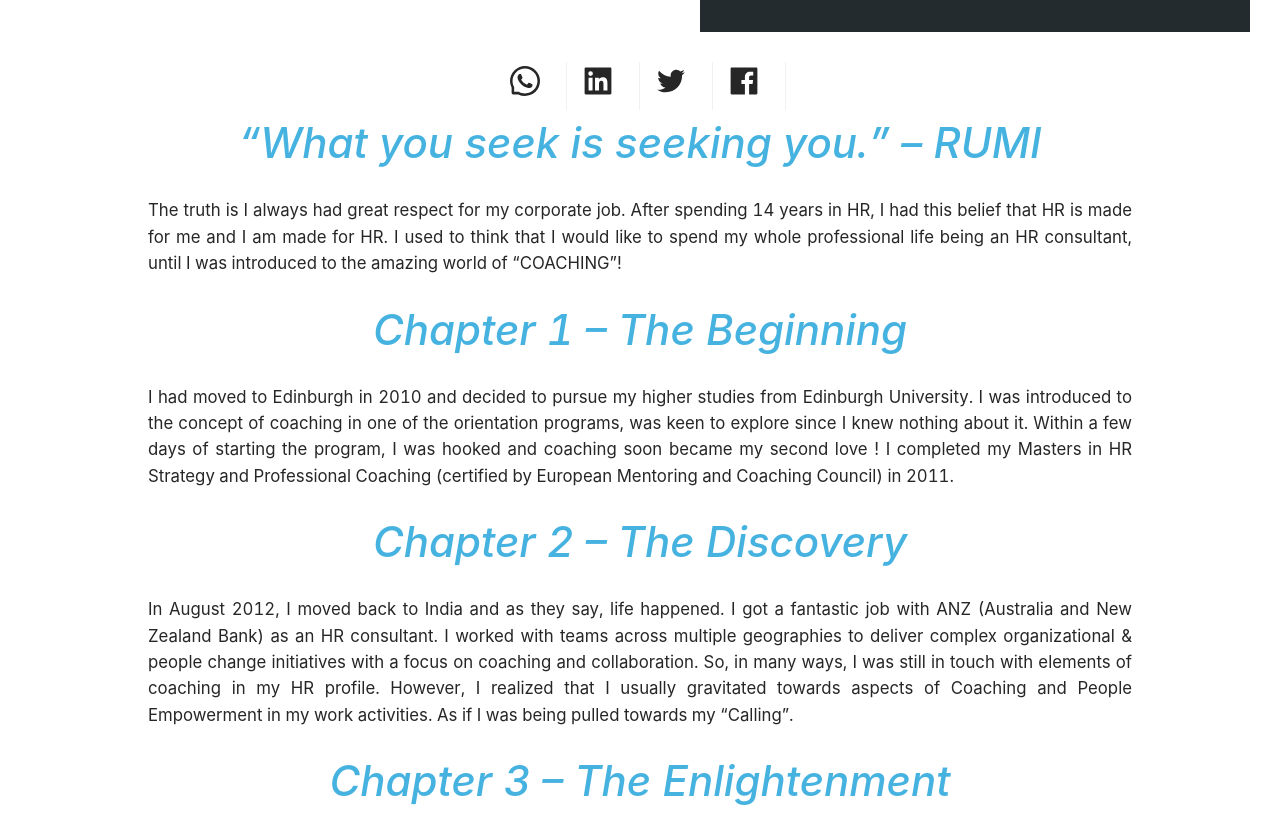
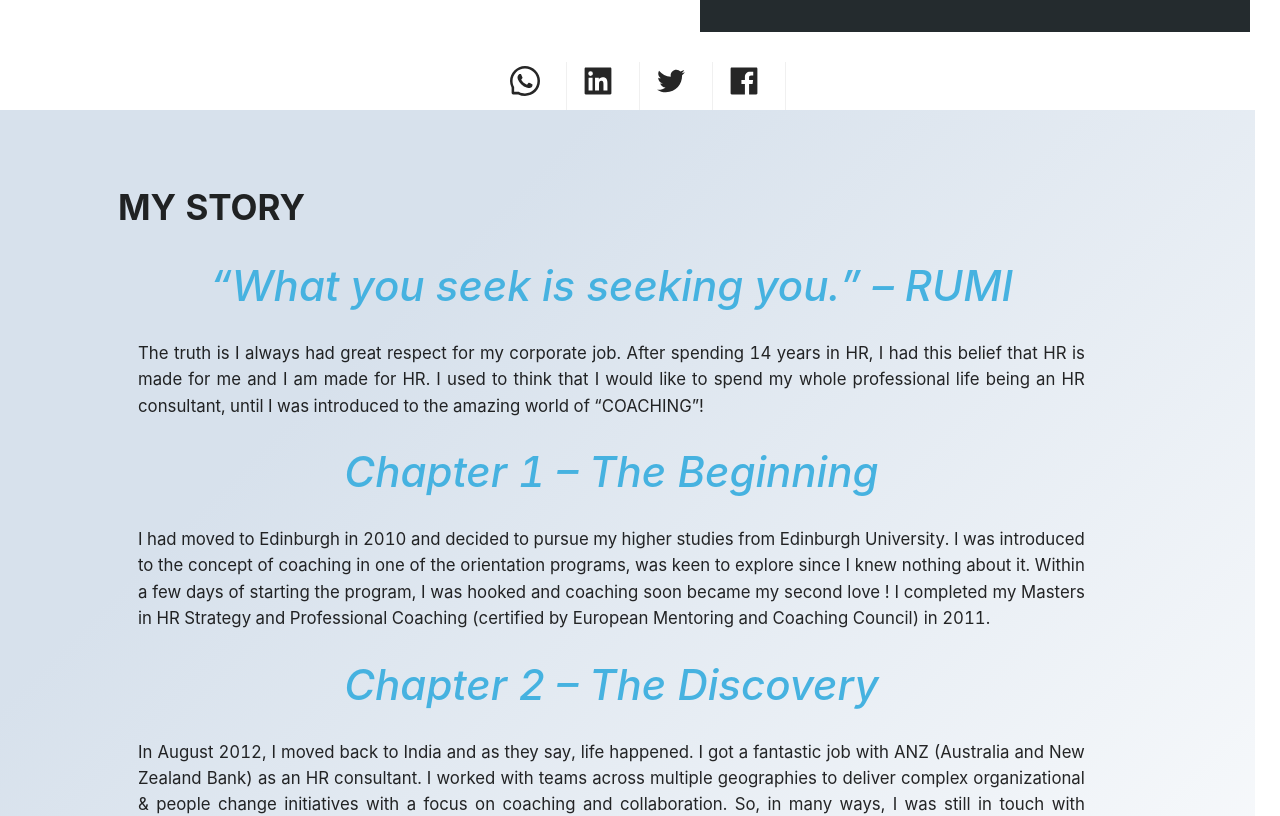
Before and after one commit to ssinha8752/mindvuecoaching, a React (Create React App) app: page / in a window 1280 px wide. Shown: the part 3173-3989 px from the top of the page. Built offline with nearby package versions, Linux system fonts and the light colour scheme.

Commit message:
[Shubham] Editing header for MyStory

```diff
--- a/src/components/AboutMe/components/MyStory/MyStory.css
+++ b/src/components/AboutMe/components/MyStory/MyStory.css
@@ -13,3 +13,11 @@
         text-align: justify;
         margin: 20px;
     }
+
+.mystory_container{
+    background-color: #ffffff;
+background-image: linear-gradient(315deg, #ffffff 0%, #d7e1ec 74%);
+width: 125.67%;
+margin-left:-160px ;
+padding: 50px 150px;
+}
--- a/src/components/AboutMe/components/MyStory/MyStory.jsx
+++ b/src/components/AboutMe/components/MyStory/MyStory.jsx
@@ -4,7 +4,8 @@ import './MyStory.css'
 
 class MyStory extends Component{
     render(){
-        return <div>
+        return <div className='mystory_container'>
+            <h1 style={{textAlign:"left", fontSize:'35px', marginTop:'20px', fontWeight:'bolder'}}>MY STORY</h1>
             {
                 MY_STORY.map(((story)=>
                     <div className="mystory">
```
